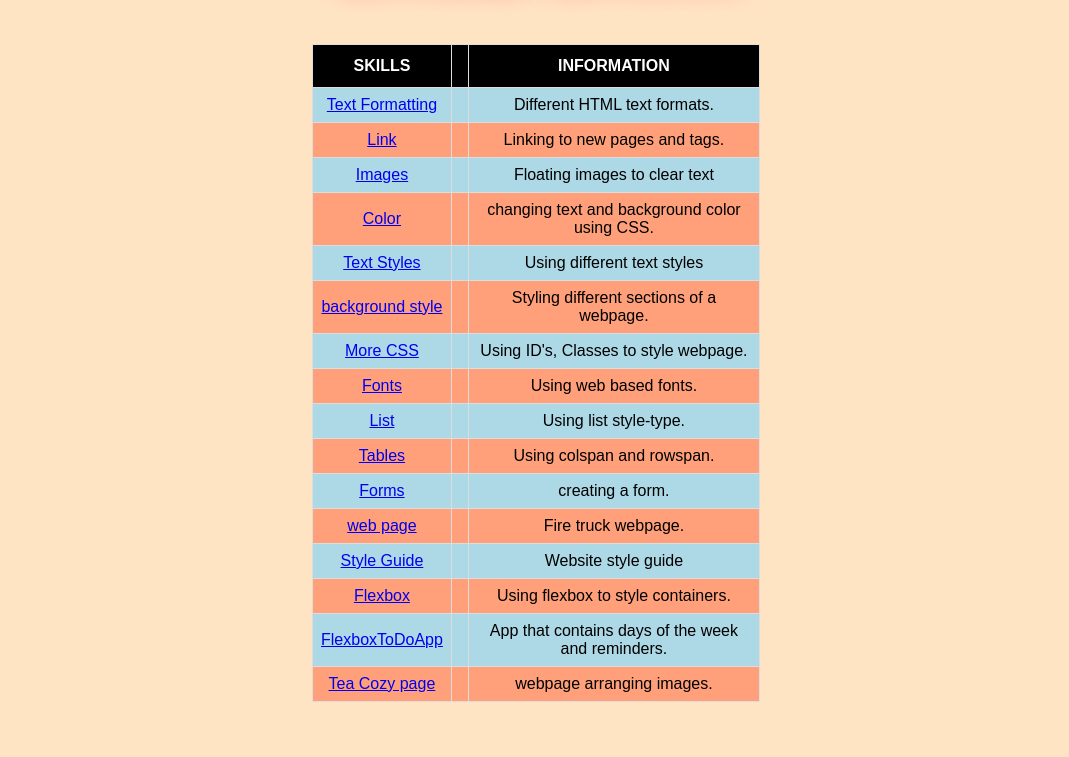
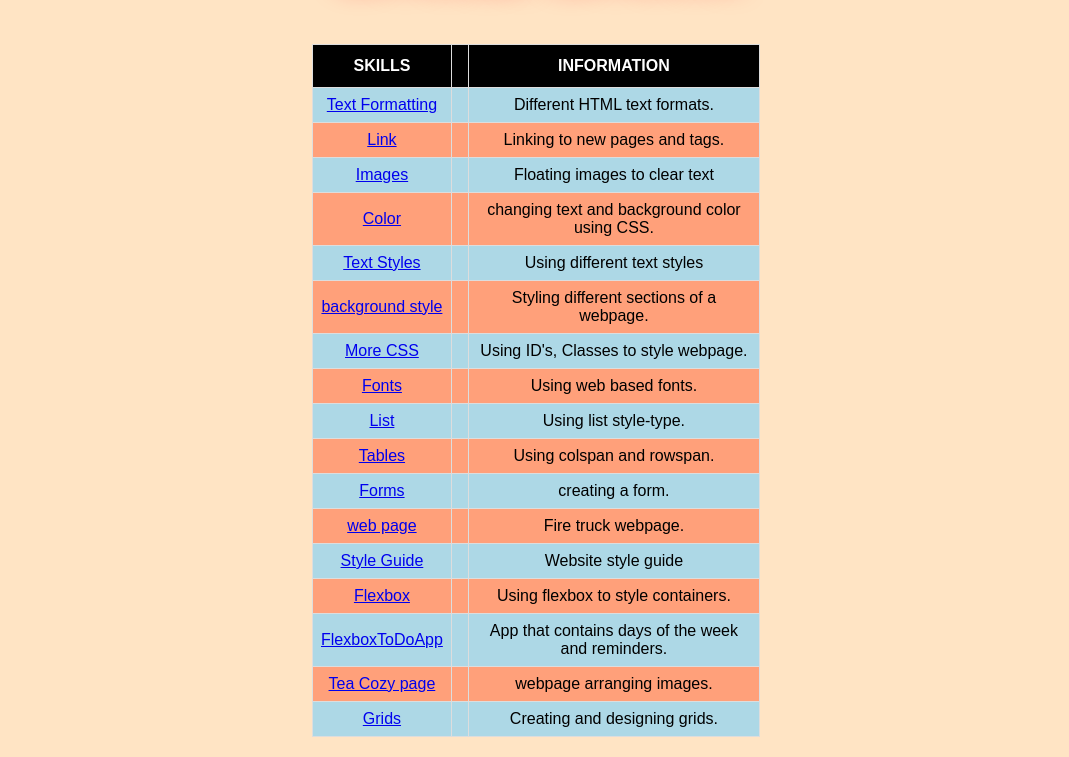
Before and after one commit to Weibed/github.io, a plain HTML site: page index.html in a window 1280 px wide. Shown: the part 210-967 px from the top of the page, without its empty margins (104-1173 px from the left). Before the commit the page ends 932 px from the top, so only its background shows below. Drawn offline with Linux system fonts and the light colour scheme.

Commit message:
Update index.html

```diff
--- a/index.html
+++ b/index.html
@@ -13,7 +13,6 @@
     <h1>David Weibel - HTML && CSS Cheat Sheet</h1>
 
     <table id="familymember">
-
         <tr>
             <th>
                 SKILLS
@@ -24,14 +23,12 @@
             </th>
         </tr>
         <tr>
-
             <td><a href="CST1021-HTML/Lab02/DavidWeibel_Lab02.html" style="text-align:center" target="blank">Text
                     Formatting</a></td>
             <td></td>
             <td style="text-align:center ;">Different HTML text formats.</td>
         </tr>
         <tr>
-
             <td><a href="CST1021-HTML/Lab03/DavidWeibel_Lab03_A.html" style="text-align:center" target="blank">Link</a>
             </td>
             <td></td>
@@ -45,21 +42,18 @@
             <td style="text-align:center ;">Floating images to clear text</td>
         </tr>
         <tr>
-
             <td><a href="CST1021-HTML/Lab05/DavidWeibel_Lab05_A.html" style="text-align:center" target="blank">Color</a>
             </td>
             <td></td>
             <td style="text-align:center ;">changing text and background color using CSS.</td>
         </tr>
         <tr>
-
             <td><a href="CST1021-HTML/Lab06/Lab 6 Text with Style - David Weibel.html" style="text-align:center"
                     target="blank">Text Styles</a></td>
             <td></td>
             <td style="text-align:center ;">Using different text styles</td>
         </tr>
         <tr>
-
             <td><a href="CST1021-HTML/Lab07/Lab07.html" style="text-align:center" target="blank"">background style</a></td>
                 <td></td>
                 <td style=" text-align:center ;">Styling different sections of a webpage.</td>
@@ -71,19 +65,16 @@
                 <td style=" text-align:center ;">Using ID's, Classes to style webpage. </td>
         </tr>
         <tr>
-
             <td><a href="CST1021-HTML/Lab09/Lab09.html" style="text-align:center" target="blank"">Fonts</a></td>
                 <td></td>
                 <td style=" text-align:center ;">Using web based fonts.</td>
         </tr>
         <tr>
-
             <td><a href="CST1021-HTML/Lab10/Lab10.html" style="text-align:center" target="blank"">List</a></td>
                 <td></td>
                 <td style=" text-align:center ;">Using list style-type. </td>
         </tr>
         <tr>
-
             <td><a href="CST1021-HTML/Lab11/Lab11.html" style="text-align:center" target="blank"">Tables</a></td>
                 <td></td>
                 <td style=" text-align:center ;">Using colspan and rowspan. </td>
@@ -95,34 +86,34 @@
                 <td style=" text-align:center ;">creating a form. </td>
         </tr>
         <tr>
-
             <td><a href="CST1021-HTML/Lab14/index.html" style="text-align:center" target="blank"">web page</a></td>
                 <td></td>
                 <td style=" text-align:center ;">Fire truck webpage. </td>
         </tr>
         <tr>
-
             <td><a href="WebsiteStyleGuide/index.html" style="text-align:center ;">Style Guide</a></td>
             <td></td>
             <td style="text-align:center ;">Website style guide </td>
         </tr>
         <tr>
-
             <td><a href="flexbox.html" style="text-align:center ;">Flexbox</a></td>
             <td></td>
             <td style="text-align:center ;">Using flexbox to style containers. </td>
         </tr>
         <tr>
-
             <td><a href="flexboxToDoApp.html" style="text-align:center ;">FlexboxToDoApp</a></td>
             <td></td>
             <td style="text-align:center ;">App that contains days of the week and reminders.</td>
         </tr>
         <tr>
-
             <td><a href="TeaCozy/teaCozy.html" style="text-align:center ;">Tea Cozy page</a></td>
             <td></td>
             <td style="text-align:center ;">webpage arranging images.</td>
+        </tr>
+        <tr>
+            <td><a href="grids.html" style="text-align:center ;">Grids</a></td>
+            <td></td>
+            <td style="text-align:center ;">Creating and designing grids.</td>
         </tr>
 
     </table>
```
